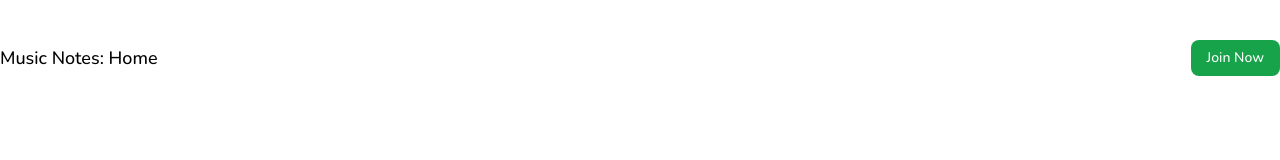
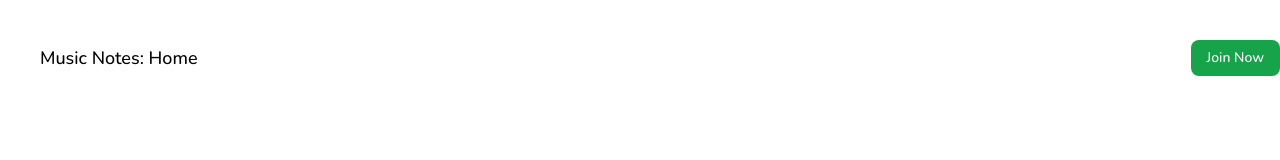
Before and after one commit to hokagejack/Music_Notes, a Next.js app: page / in a window 1280 px wide. Shown: the top 160 px of the page. Built offline with nearby package versions, Linux system fonts and the light colour scheme; no server answers; the database is empty.

Commit message:
Update Nav.js

```diff
--- a/components/Nav.js
+++ b/components/Nav.js
@@ -8,7 +8,7 @@ export default function Nav() {
   return (
     <nav className="flex justify-between items-center py-10">
       <Link href="/">
-        <button className="text-lg font-medium active:text-gray-500 hover:text-gray-400"> Music Notes: Home </button>
+        <button className="px-10 text-lg font-medium active:text-gray-500 hover:text-gray-400"> Music Notes: Home </button>
       </Link>
       <ul className="flex items-center gap-10">
         {!user && (
@@ -17,7 +17,7 @@ export default function Nav() {
         </Link>
         )}
         {user && (
-          <div className="flex items-center gap-6">
+          <div className="flex items-center gap-6 px-10">
             <Link href="/post" >
             <button className="font-medium bg-green-600 active:bg-green-200 hover:bg-green-400 text-white py-2 px-2 rounded-mg textx-sm">Post Here</button>
             </Link>
```
